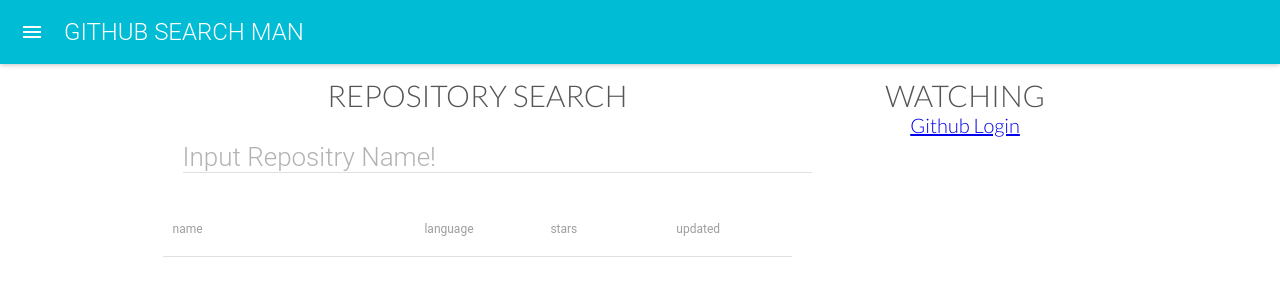
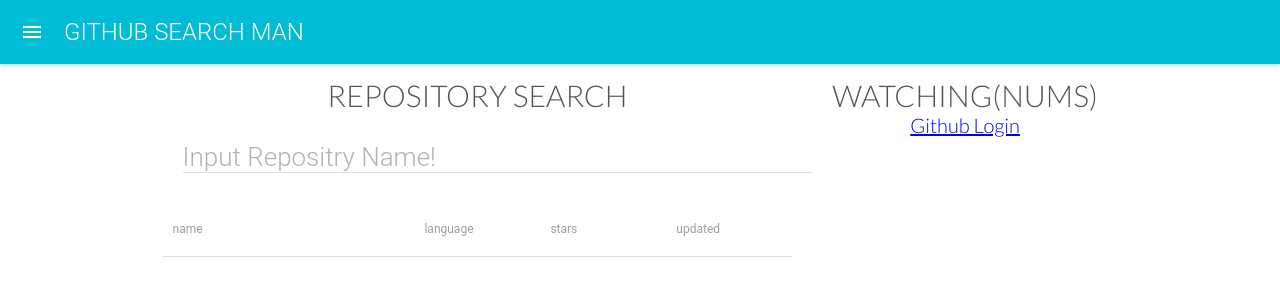
Before and after one commit to voidsatisfaction/github-search-man, a React (Create React App) app in the folder client/: page / in a window 1280 px wide. Shown: the top 300 px of the page. Built offline with nearby package versions, Linux system fonts and the light colour scheme; what react-tap-event-plugin would draw is missing.

Commit message:
style: fix watching repos nums

```diff
--- a/client/src/components/page/Main/index.jsx
+++ b/client/src/components/page/Main/index.jsx
@@ -68,7 +68,7 @@
           />
         </Panel>
         <Panel col="1-4">
-          <h1>Watching</h1>
+          <h1>Watching(nums)</h1>
           {
             userInfo.token ?
             <ListWatchingRepos
```
